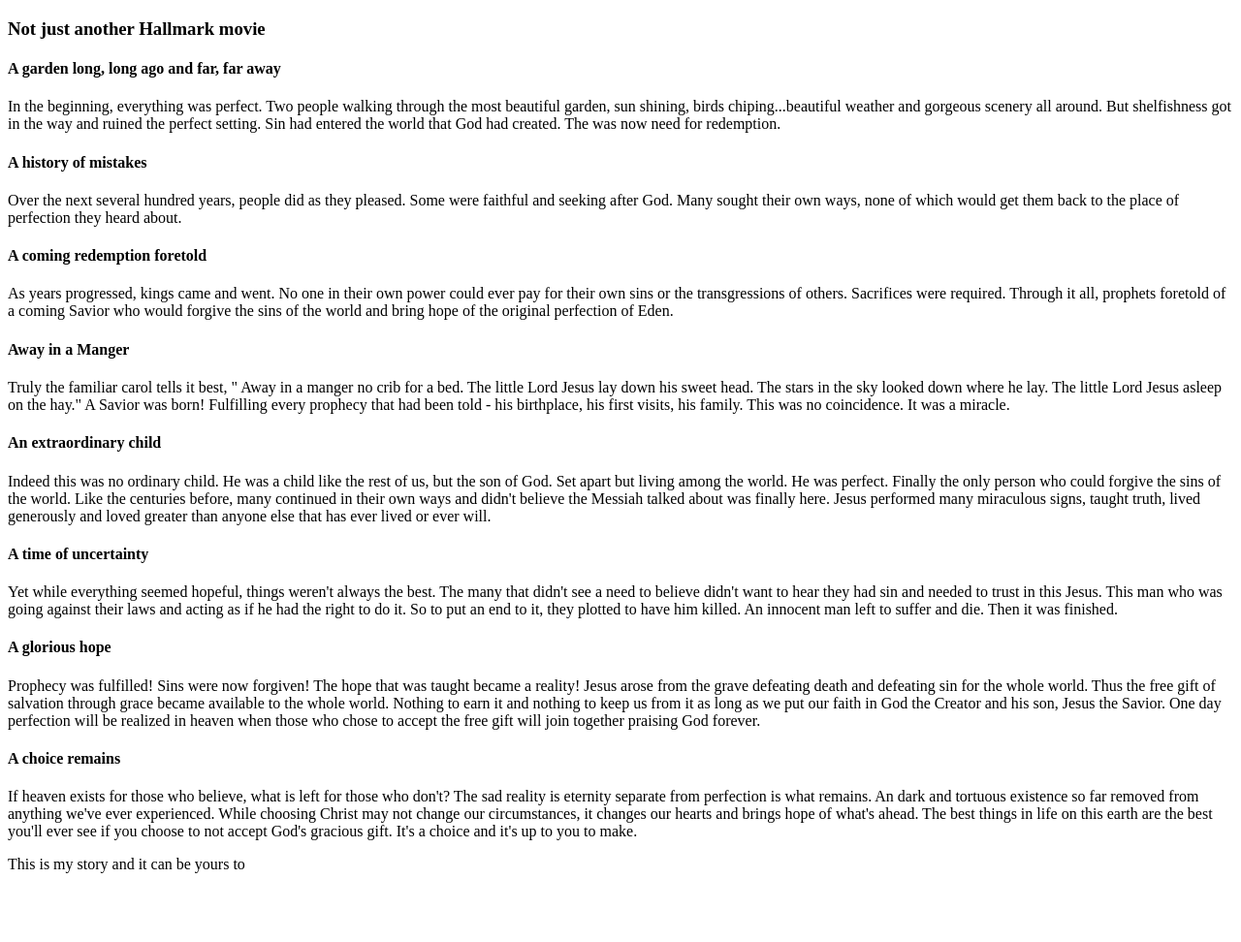
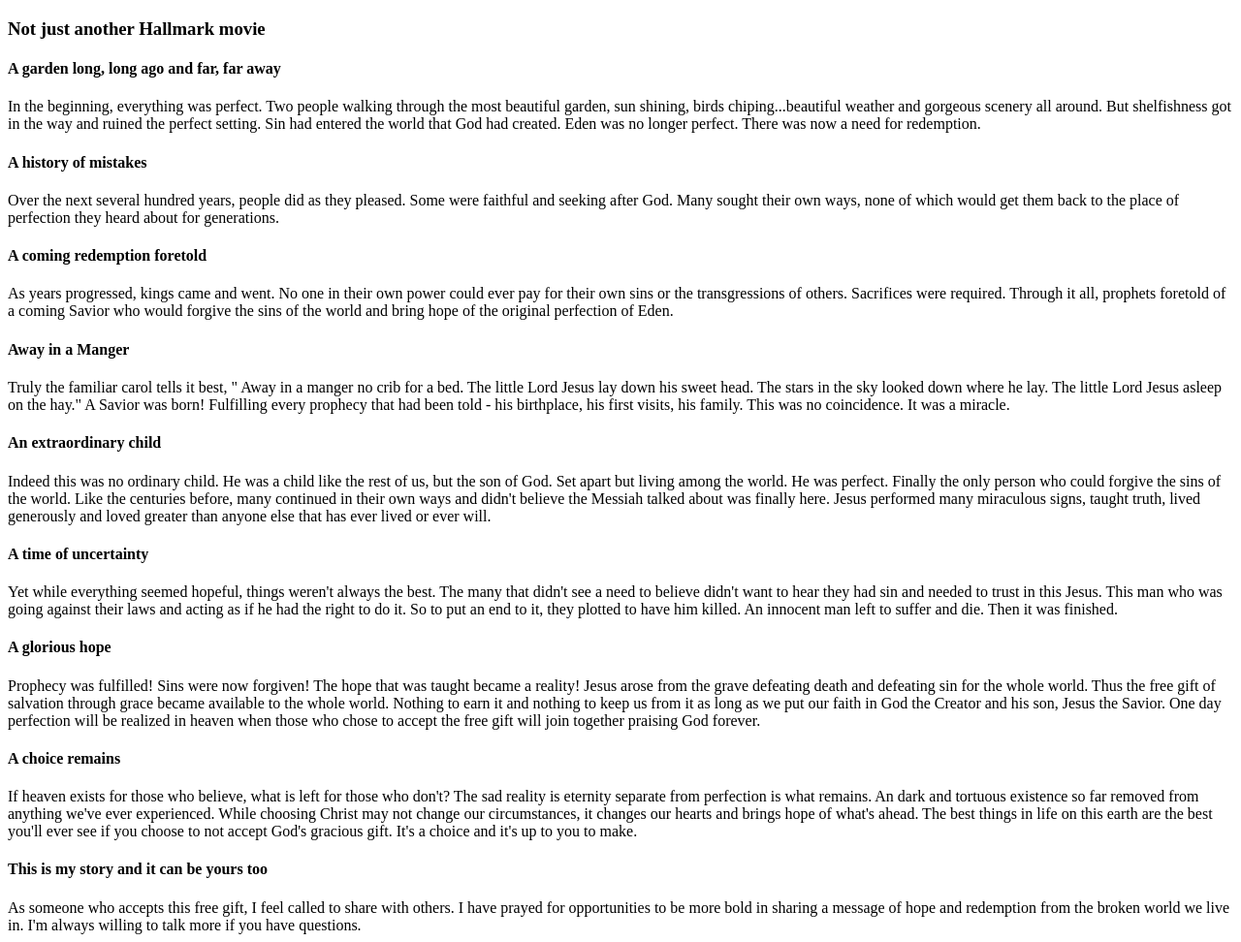
Before and after one commit to michnel1227/html-me-something, a plain HTML site: page index.html in a window 1280 px wide. Shown: the part 61-1033 px from the top of the page at 97% size. Before the commit the page ends 970 px from the top, so only its background shows below. Drawn offline with Linux system fonts and the light colour scheme.

```diff
--- a/index.html
+++ b/index.html
@@ -1,23 +1,28 @@
 <!DOCTYPE html>
 
 <html>
+
    <head>
       <title>The Christmas Story</title>
+	<link rel="stylesheet" type="text/css" href="styles.css">
    </head>
 
    <body>
+
 <header>
 <h1>The Christmas Story</h1>
 <h3>Not just another Hallmark movie</h3>
 </header>
+
 <main>
+
 <article>
 <h4>A garden long, long ago and far, far away</h4>
-<p>In the beginning, everything was perfect. Two people walking through the most beautiful garden, sun shining, birds chiping...beautiful weather and gorgeous scenery all around. But shelfishness got in the way and ruined the perfect setting. Sin had entered the world that God had created. The was now need for redemption.</p>
+<p>In the beginning, everything was perfect. Two people walking through the most beautiful garden, sun shining, birds chiping...beautiful weather and gorgeous scenery all around. But shelfishness got in the way and ruined the perfect setting. Sin had entered the world that God had created. Eden was no longer perfect. There was now a need for redemption.</p>
 </article>
 <article>
 <h4>A history of mistakes</h4>
-<p>Over the next several hundred years, people did as they pleased. Some were faithful and seeking after God. Many sought their own ways, none of which would get them back to the place of perfection they heard about.</p>
+<p>Over the next several hundred years, people did as they pleased. Some were faithful and seeking after God. Many sought their own ways, none of which would get them back to the place of perfection they heard about for generations.</p>
 </article>
 <article>
 <h4>A coming redemption foretold</h4>
@@ -38,7 +43,7 @@ A Savior was born! Fulfilling every prophecy that had been told - his birthplace
 </article>
 <article>
 <h4>A time of uncertainty</h4>
-<p>Yet while everything seemed hopeful, things weren't always the best. The many that didn't see a need to believe didn't want to hear they had sin and needed to trust in this Jesus. This man who was going against their laws and acting as if he had the right to do it. So to put an end to it, they plotted to have him killed. An innocent man left to suffer and die. Then it was finished.<p>
+<p>Yet while everything seemed hopeful, things weren't always the best. The many that didn't see a need to believe didn't want to hear they had sin and needed to trust in this Jesus. This man who was going against their laws and acting as if he had the right to do it. So to put an end to it, they plotted to have him killed. An innocent man left to suffer and die. Then it was finished.</p>
 </article>
 <article>
 <h4>A glorious hope</h4>
@@ -46,9 +51,12 @@ A Savior was born! Fulfilling every prophecy that had been told - his birthplace
 </article>
 <article>
 <h4>A choice remains</h4>
-If heaven exists for those who believe, what is left for those who don't? The sad reality is eternity separate from perfection is what remains. An dark and tortuous existence so far removed from anything we've ever experienced. While choosing Christ may not change our circumstances, it changes our hearts and brings hope of what's ahead. The best things in life on this earth are the best you'll ever see if you choose to not accept God's gracious gift. It's a choice and it's up to you to make.</p>
+<p>If heaven exists for those who believe, what is left for those who don't? The sad reality is eternity separate from perfection is what remains. An dark and tortuous existence so far removed from anything we've ever experienced. While choosing Christ may not change our circumstances, it changes our hearts and brings hope of what's ahead. The best things in life on this earth are the best you'll ever see if you choose to not accept God's gracious gift. It's a choice and it's up to you to make.</p>
+<h4>This is my story and it can be yours too</h4>
 </article>
 </main>
-<footer>This is my story and it can be yours to</footer>
+
+<footer>As someone who accepts this free gift, I feel called to share with others. I have prayed for opportunities to be more bold in sharing a message of hope and redemption from the broken world we live in. I'm always willing to talk more if you have questions.</footer>
+
 </body>
 </html>
```
